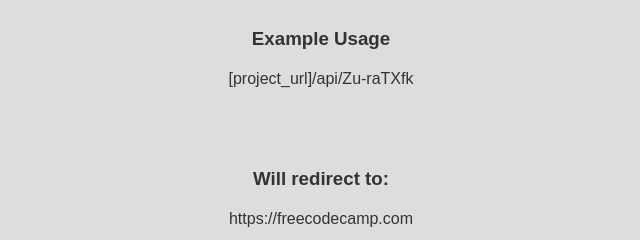
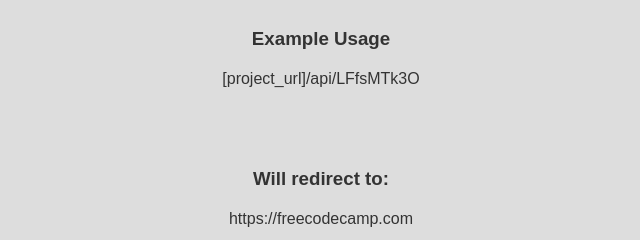
Before and after one commit to MDJ2014/url_shortening_service, a website: page views/index.html in a window 1280 px wide. Shown: the part 609-849 px from the top of the page, 319-959 px from the left. Drawn offline with Linux system fonts and the light colour scheme; files that its build step writes are made by us from their sources.

Commit message:
changed view project link

```diff
--- a/views/index.html
+++ b/views/index.html
@@ -33,7 +33,7 @@
 </p>
 
 <h3>Example Usage</h3>
-<p>[project_url]/api/Zu-raTXfk</p>
+<p>[project_url]/api/LFfsMTk3O</p>
 <h3>Will redirect to:</h3>
 <p>https://freecodecamp.com</p>
 
```
